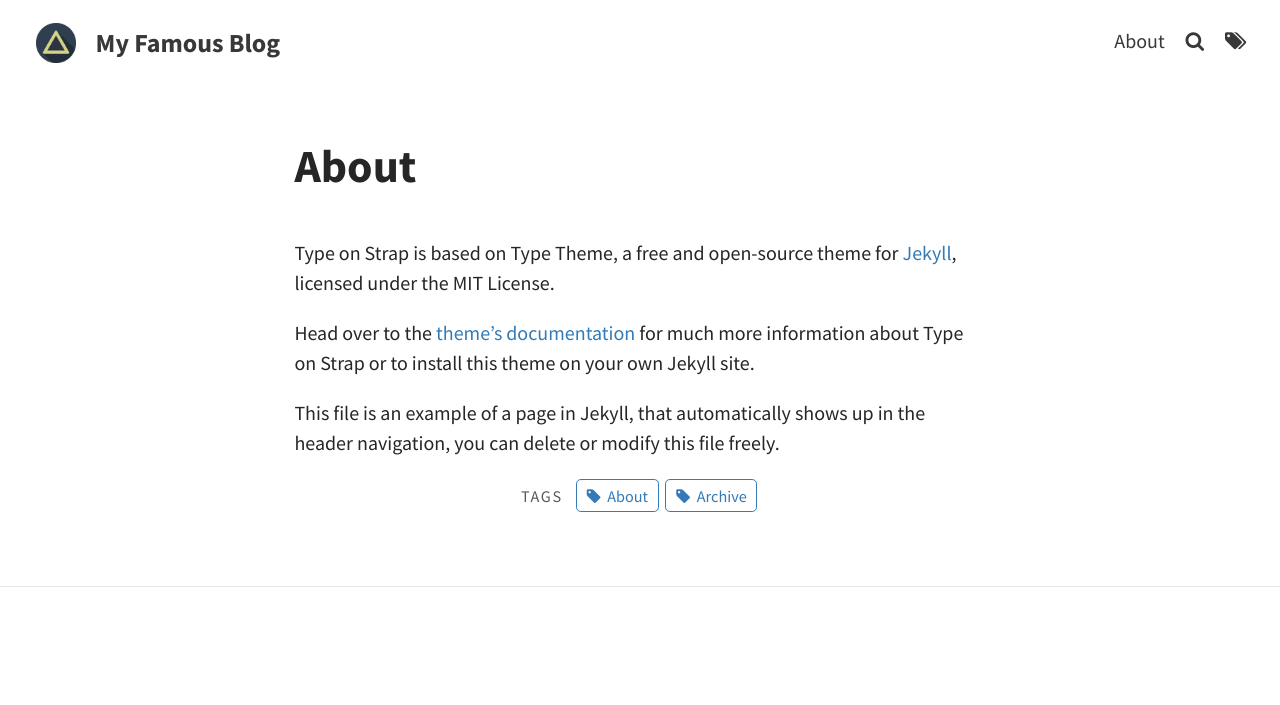
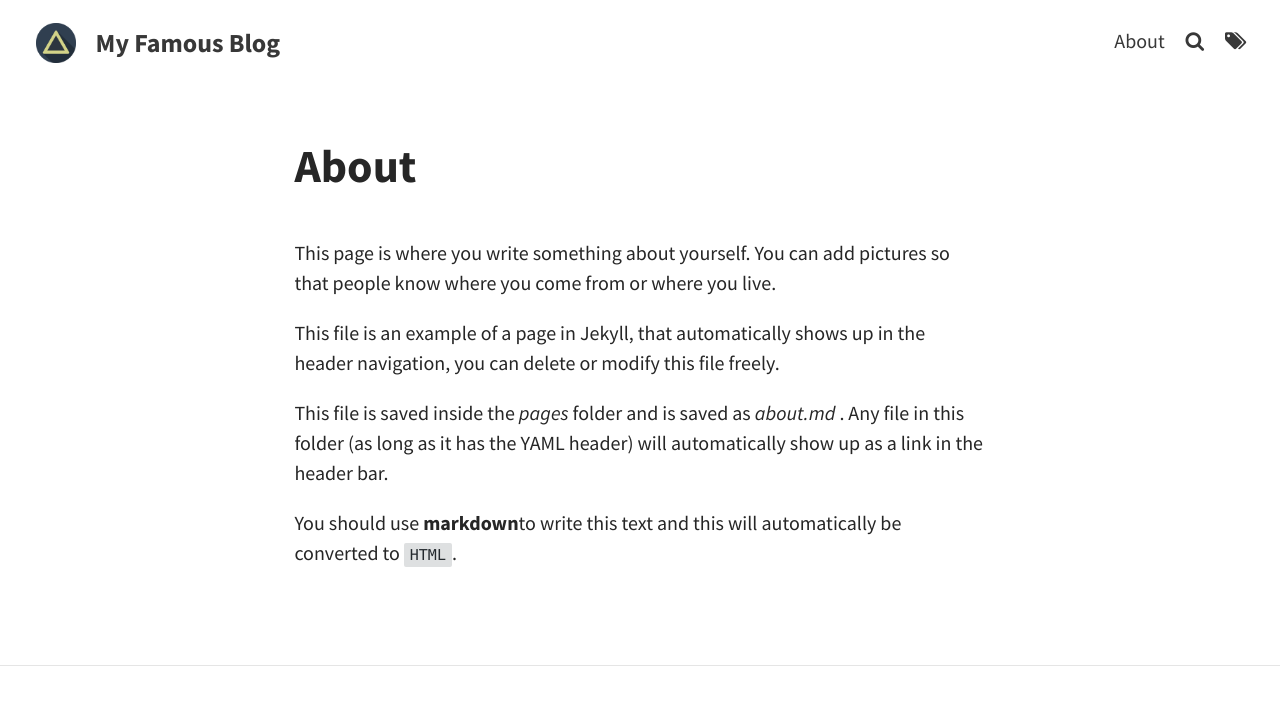
Before and after one commit to publisha/student_site, a Jekyll site: the page built from pages/about.md, in a window 1280 px wide. Shown: the top 705 px of the page. Built offline with Jekyll 4.4.1, drawn with Linux system fonts in a browser that asks for light colours.

Commit message:
edit to about

```diff
--- a/pages/about.md
+++ b/pages/about.md
@@ -2,12 +2,15 @@
 layout: page
 title: About
 permalink: /about/
-feature-img: "assets/img/pexels/circuit.jpeg"
-tags: [About, Archive]
+image:  #you can add a picture of you
+tags:
+published: true
 ---
 
-Type on Strap is based on Type Theme, a free and open-source theme for [Jekyll](http://jekyllrb.com/), licensed under the MIT License.
-
-Head over to the [theme's documentation](https://github.io/sylhare/Type-on-Strap) for much more information about Type on Strap or to install this theme on your own Jekyll site.
+This page is where you write something about yourself. You can add pictures so that people know where you come from or where you live.
 
 This file is an example of a page in Jekyll, that automatically shows up in the header navigation, you can delete or modify this file freely.
+
+This file is saved inside the _pages_ folder and is saved as _about.md_ . Any file in this folder (as long as it has  the YAML header) will automatically show up as a link in the header bar.
+
+You should use **markdown**to write this text and this will automatically be converted to `HTML`.
```
